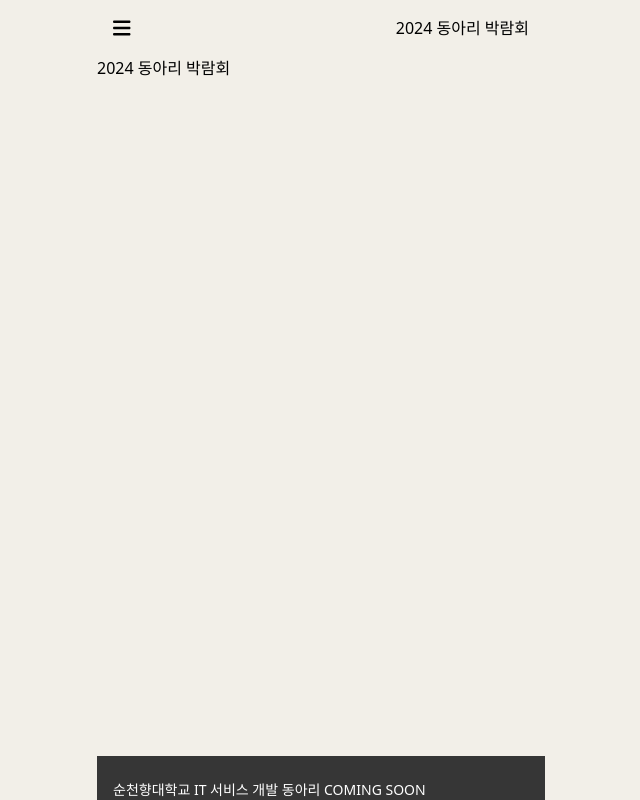
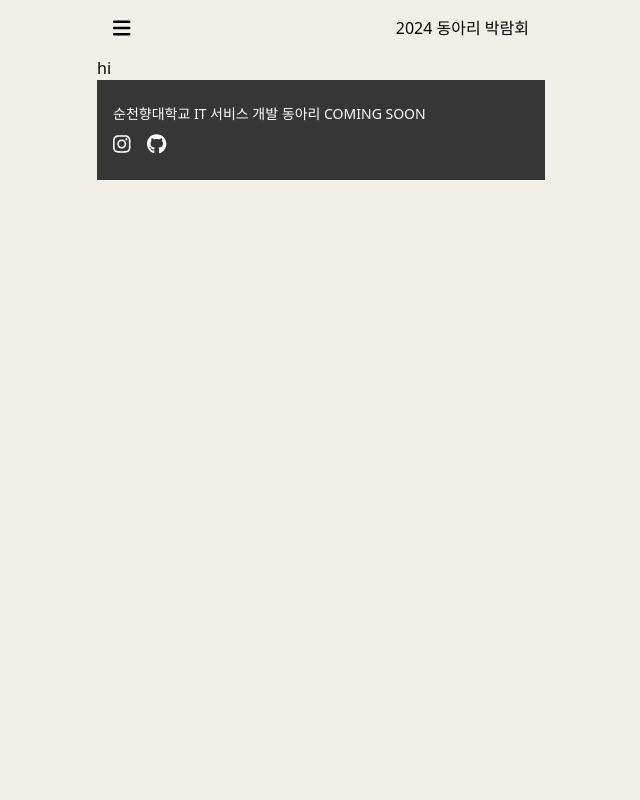
Before and after one commit to Antraxmin/sch-club-fair, a Next.js app: page / in a window 1280 px wide. Shown: the top 800 px of the page, without its empty margins (319-959 px from the left). Built offline with nearby package versions, Linux system fonts and the light colour scheme.

Commit message:
update: 메인페이지 수정

```diff
--- a/pages/index.tsx
+++ b/pages/index.tsx
@@ -1,10 +1,20 @@
+// pages/index.js
+import React, { useState } from "react";
 import Footer from "@/components/common/Footer";
+import { FontAwesomeIcon } from "@fortawesome/react-fontawesome";
+import { faBars } from "@fortawesome/free-solid-svg-icons";
+import Drawer from "@/components/common/Drawer";
 
 export default function Home() {
-  return (
-    <div className="h-screen flex flex-col">
-      <div className="flex-grow">2024 동아리 박람회</div>
-      <Footer />
-    </div>
-  );
+  const [isDrawerOpen, setIsDrawerOpen] = useState(false);
+
+  const toggleDrawer = () => {
+    setIsDrawerOpen(!isDrawerOpen);
+  };
+
+  const closeDrawer = () => {
+    setIsDrawerOpen(false);
+  };
+
+  return <>hi</>;
 }
--- /dev/null
+++ b/pages/notice/index.tsx
@@ -0,0 +1,3 @@
+export default function NoticePage() {
+  return <>공지사항 페이지</>;
+}
```
